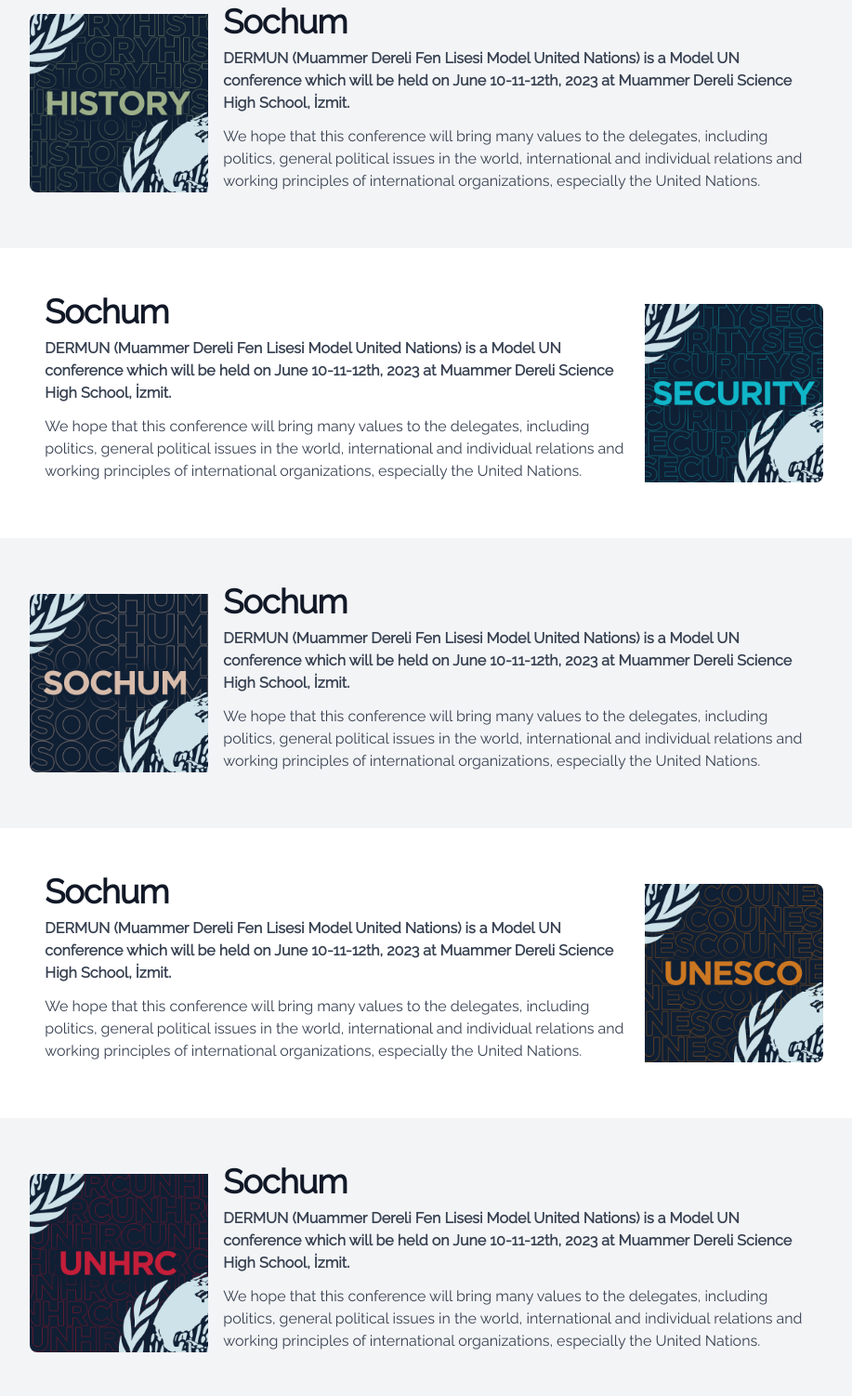
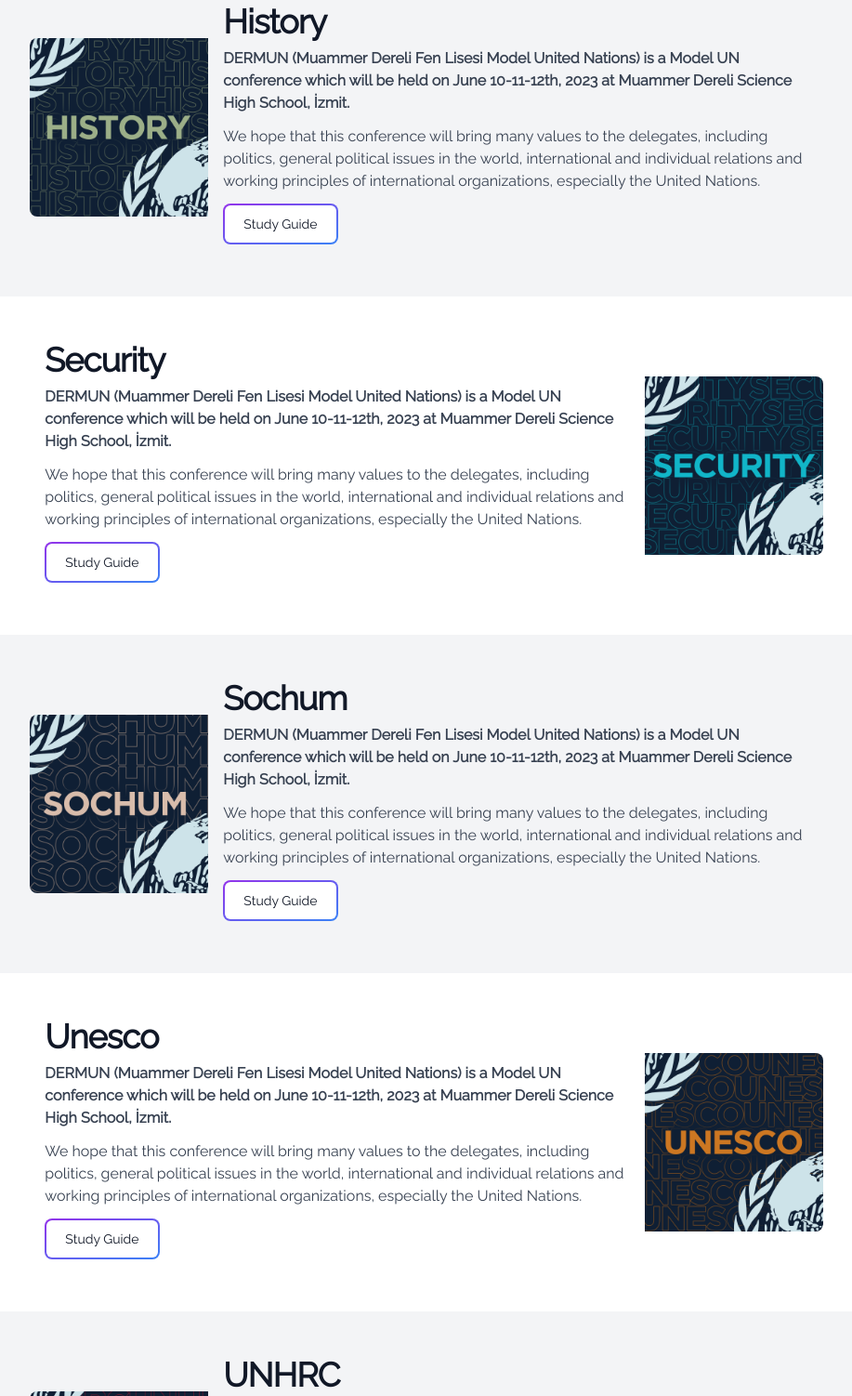
Before and after one commit to PlatinMavi/MUN, a plain HTML site: page commetees.html in a window 1280 px wide. Shown: the part 189-1691 px from the top of the page at 93% size, without its empty margins (181-1098 px from the left). Drawn offline with nearby package versions, Linux system fonts and the light colour scheme.

Commit message:
rop navbar complete, studyguides have linked

```diff
--- a/commetees.html
+++ b/commetees.html
@@ -5,7 +5,7 @@
     <meta http-equiv="X-UA-Compatible" content="IE=edge">
     <meta name="viewport" content="width=device-width, initial-scale=1.0">
 
-    <title>Interpol</title>
+    <title>Commetees</title>
     <link rel="icon" type="image/x-icon" href="favicon.png">
     <link rel="stylesheet" href="styles.css">
     <script src="https://cdn.tailwindcss.com"></script>
@@ -112,9 +112,16 @@
             <div class="flex flex-col mx-auto w-2/3 items-center rounded-lg md:flex-row ">
                 <img class="object-cover w-full rounded-t-lg h-96 md:h-auto md:w-48 md:rounded-none md:rounded-l-lg" src="history2.png" alt="">
                 <div class="flex flex-col justify-between p-4 leading-normal">
-                    <h5 class="mb-2 text-4xl font-bold tracking-tight text-gray-900 dark:text-white">Sochum</h5>
+                    <h5 class="mb-2 text-4xl font-bold tracking-tight text-gray-900 dark:text-white">History</h5>
                     <p class="mb-3 font-semibold text-gray-700 dark:text-gray-400">DERMUN (Muammer Dereli Fen Lisesi Model United Nations) is a Model UN conference which will be held on June 10-11-12th, 2023 at Muammer Dereli Science High School, İzmit.</p>
                     <p class="mb-3 font-normal text-gray-700 dark:text-gray-400">We hope that this conference will bring many values to the delegates, including politics, general political issues in the world, international and individual relations and working principles of international organizations, especially the United Nations.</p>
+                    <form action="" method="get" target="_blank">
+                        <button type="submit" class="w-max relative inline-flex items-center justify-center p-0.5 mb-2 mr-2 overflow-hidden text-sm font-medium text-gray-900 rounded-lg group bg-gradient-to-br from-purple-600 to-blue-500 group-hover:from-purple-600 group-hover:to-blue-500 hover:text-white dark:text-white focus:ring-4 focus:outline-none focus:ring-blue-300 dark:focus:ring-blue-800">
+                            <span class="relative px-5 py-2.5 transition-all ease-in duration-75 bg-white dark:bg-gray-900 rounded-md group-hover:bg-opacity-0">
+                                Study Guide
+                            </span>
+                        </button>
+                    </form>
                 </div>
             </div>
         </div>
@@ -122,9 +129,16 @@
         <div class=" py-8">
             <div class="flex  flex-col mx-auto w-2/3 items-center rounded-lg md:flex-row ">
                 <div class="flex flex-col justify-between p-4 leading-normal">
-                    <h5 class="mb-2 text-4xl font-bold tracking-tight text-gray-900 dark:text-white">Sochum</h5>
+                    <h5 class="mb-2 text-4xl font-bold tracking-tight text-gray-900 dark:text-white">Security</h5>
                     <p class="mb-3 font-semibold text-gray-700 dark:text-gray-400">DERMUN (Muammer Dereli Fen Lisesi Model United Nations) is a Model UN conference which will be held on June 10-11-12th, 2023 at Muammer Dereli Science High School, İzmit.</p>
                     <p class="mb-3 font-normal text-gray-700 dark:text-gray-400">We hope that this conference will bring many values to the delegates, including politics, general political issues in the world, international and individual relations and working principles of international organizations, especially the United Nations.</p>
+                    <form action="security.pdf" method="get" target="_blank">
+                        <button type="submit" class="w-max relative inline-flex items-center justify-center p-0.5 mb-2 mr-2 overflow-hidden text-sm font-medium text-gray-900 rounded-lg group bg-gradient-to-br from-purple-600 to-blue-500 group-hover:from-purple-600 group-hover:to-blue-500 hover:text-white dark:text-white focus:ring-4 focus:outline-none focus:ring-blue-300 dark:focus:ring-blue-800">
+                            <span class="relative px-5 py-2.5 transition-all ease-in duration-75 bg-white dark:bg-gray-900 rounded-md group-hover:bg-opacity-0">
+                                Study Guide
+                            </span>
+                        </button>
+                    </form>
                 </div>
                 <img class="object-cover w-full rounded-t-lg h-96 md:h-auto md:w-48 md:rounded-none md:rounded-r-lg" src="security.png" alt="">
             </div>
@@ -137,6 +151,13 @@
                     <h5 class="mb-2 text-4xl font-bold tracking-tight text-gray-900 dark:text-white">Sochum</h5>
                     <p class="mb-3 font-semibold text-gray-700 dark:text-gray-400">DERMUN (Muammer Dereli Fen Lisesi Model United Nations) is a Model UN conference which will be held on June 10-11-12th, 2023 at Muammer Dereli Science High School, İzmit.</p>
                     <p class="mb-3 font-normal text-gray-700 dark:text-gray-400">We hope that this conference will bring many values to the delegates, including politics, general political issues in the world, international and individual relations and working principles of international organizations, especially the United Nations.</p>
+                    <form action="" method="get" target="_blank">
+                        <button type="submit" class="w-max relative inline-flex items-center justify-center p-0.5 mb-2 mr-2 overflow-hidden text-sm font-medium text-gray-900 rounded-lg group bg-gradient-to-br from-purple-600 to-blue-500 group-hover:from-purple-600 group-hover:to-blue-500 hover:text-white dark:text-white focus:ring-4 focus:outline-none focus:ring-blue-300 dark:focus:ring-blue-800">
+                            <span class="relative px-5 py-2.5 transition-all ease-in duration-75 bg-white dark:bg-gray-900 rounded-md group-hover:bg-opacity-0">
+                                Study Guide
+                            </span>
+                        </button>
+                    </form>
                 </div>
             </div>
         </div>
@@ -144,9 +165,16 @@
         <div class=" py-8">
             <div class="flex flex-col mx-auto w-2/3 items-center rounded-lg md:flex-row ">
                 <div class="flex flex-col justify-between p-4 leading-normal">
-                    <h5 class="mb-2 text-4xl font-bold tracking-tight text-gray-900 dark:text-white">Sochum</h5>
+                    <h5 class="mb-2 text-4xl font-bold tracking-tight text-gray-900 dark:text-white">Unesco</h5>
                     <p class="mb-3 font-semibold text-gray-700 dark:text-gray-400">DERMUN (Muammer Dereli Fen Lisesi Model United Nations) is a Model UN conference which will be held on June 10-11-12th, 2023 at Muammer Dereli Science High School, İzmit.</p>
                     <p class="mb-3 font-normal text-gray-700 dark:text-gray-400">We hope that this conference will bring many values to the delegates, including politics, general political issues in the world, international and individual relations and working principles of international organizations, especially the United Nations.</p>
+                    <form action="unesco.pdf" method="get" target="_blank">
+                        <button type="submit" class="w-max relative inline-flex items-center justify-center p-0.5 mb-2 mr-2 overflow-hidden text-sm font-medium text-gray-900 rounded-lg group bg-gradient-to-br from-purple-600 to-blue-500 group-hover:from-purple-600 group-hover:to-blue-500 hover:text-white dark:text-white focus:ring-4 focus:outline-none focus:ring-blue-300 dark:focus:ring-blue-800">
+                            <span class="relative px-5 py-2.5 transition-all ease-in duration-75 bg-white dark:bg-gray-900 rounded-md group-hover:bg-opacity-0">
+                                Study Guide
+                            </span>
+                        </button>
+                    </form>
                 </div>
                 <img class="object-cover w-full rounded-t-lg h-96 md:h-auto md:w-48 md:rounded-none md:rounded-r-lg" src="unesco2.png" alt="">
             </div>
@@ -156,9 +184,16 @@
             <div class="flex flex-col mx-auto w-2/3 items-center rounded-lg md:flex-row ">
                 <img class="object-cover w-full rounded-t-lg h-96 md:h-auto md:w-48 md:rounded-none md:rounded-l-lg" src="unhrc2.png" alt="">
                 <div class="flex flex-col justify-between p-4 leading-normal">
-                    <h5 class="mb-2 text-4xl font-bold tracking-tight text-gray-900 dark:text-white">Sochum</h5>
+                    <h5 class="mb-2 text-4xl font-bold tracking-tight text-gray-900 dark:text-white">UNHRC</h5>
                     <p class="mb-3 font-semibold text-gray-700 dark:text-gray-400">DERMUN (Muammer Dereli Fen Lisesi Model United Nations) is a Model UN conference which will be held on June 10-11-12th, 2023 at Muammer Dereli Science High School, İzmit.</p>
                     <p class="mb-3 font-normal text-gray-700 dark:text-gray-400">We hope that this conference will bring many values to the delegates, including politics, general political issues in the world, international and individual relations and working principles of international organizations, especially the United Nations.</p>
+                    <form action="UNHRC.pdf" method="get" target="_blank">
+                        <button type="submit" class="w-max relative inline-flex items-center justify-center p-0.5 mb-2 mr-2 overflow-hidden text-sm font-medium text-gray-900 rounded-lg group bg-gradient-to-br from-purple-600 to-blue-500 group-hover:from-purple-600 group-hover:to-blue-500 hover:text-white dark:text-white focus:ring-4 focus:outline-none focus:ring-blue-300 dark:focus:ring-blue-800">
+                            <span class="relative px-5 py-2.5 transition-all ease-in duration-75 bg-white dark:bg-gray-900 rounded-md group-hover:bg-opacity-0">
+                                Study Guide
+                            </span>
+                        </button>
+                    </form>
                 </div>
             </div>
         </div>
```
Also changed, not shown: rulesofprocedure.html (+0 -1 lines), 3 other files.
